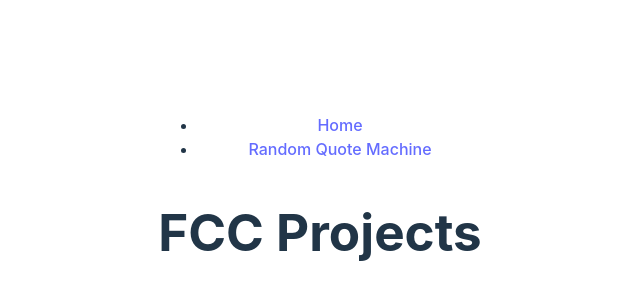
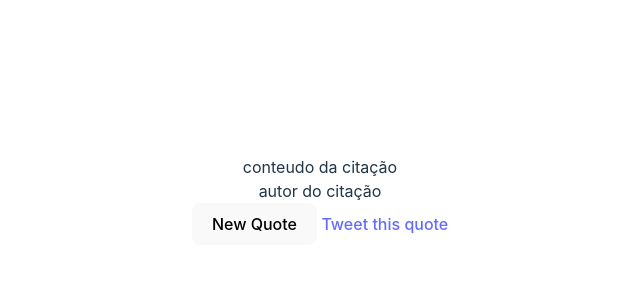
Before and after one commit to AbraaoAlves/FCC-frontend-projects, a React (Vite) app: page /quotes in a window 1280 px wide. Shown: the part 200-500 px from the top of the page, without its empty margins (320-960 px from the left). Built offline with nearby package versions, Linux system fonts and the light colour scheme.

Commit message:
refactor: import pages

```diff
--- a/src/App.jsx
+++ b/src/App.jsx
@@ -1,12 +1,13 @@
 
 import { Routes, Route } from "react-router-dom";
-import Home from "./pages/Home";
+import { Home } from "./pages/Home";
+import { Quotes } from "./pages/Quotes";
 
 export default function () {
   return (
       <Routes>
         <Route path="/" element={<Home />} />
-        {/* <Route path="/quotes" element={<Quotes />} /> */}
+        <Route path="/quotes" element={<Quotes />} />
         <Route path="*" element={<Home />} />
       </Routes>
   );
--- a/src/pages/Home/Home.jsx
+++ b/src/pages/Home/Home.jsx
@@ -1,6 +1,7 @@
 import { Link } from "react-router-dom";
 
-export default function Home(){
+export default Home;
+export function Home(){
   return (
     <div>
        <nav>
@@ -9,7 +10,7 @@
             <Link to="/">Home</Link>
           </li>
           <li>
-            <Link to="/random-quotes">Random Quote Machine</Link>
+            <Link to="/quotes">Random Quote Machine</Link>
           </li>
         </ul>
       </nav>
--- a/src/pages/Home/index.jsx
+++ b/src/pages/Home/index.jsx
@@ -1,9 +1,9 @@
 import {Suspense, lazy} from 'react';
 
-const Home = lazy(() => import('./Home'));
+const HomePage = lazy(() => import('./Home'));
 
-export default () => (
+export const Home = () => (
   <Suspense fallback={<div>Loading...</div>}>
-    <Home />
+    <HomePage />
   </Suspense>
 );
--- a/src/pages/Quotes/Quote.jsx
+++ b/src/pages/Quotes/Quote.jsx
@@ -3,7 +3,8 @@
 
 const initQuote = quotes[0];
 
-export function App() {
+export default Quote;
+export function Quote() {
   const [quote, setQuote] = useState(initQuote);
 
   return (
--- a/src/pages/Quotes/index.jsx
+++ b/src/pages/Quotes/index.jsx
@@ -0,0 +1,11 @@
+import { Suspense, lazy } from 'react';
+
+const QuotePage = lazy(() => import('./Quote'));
+
+export function Quotes(){
+  return (
+    <Suspense fallback={<div>Loading...</div>}>
+      <QuotePage />
+    </Suspense>
+  )
+}
```
Also changed, not shown: 1 other file (tests, documents, lock files or other folders).
